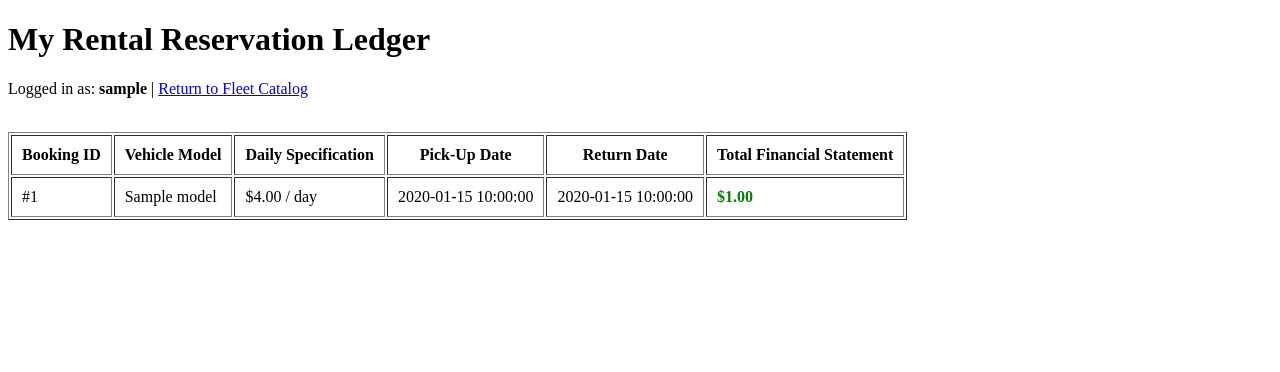
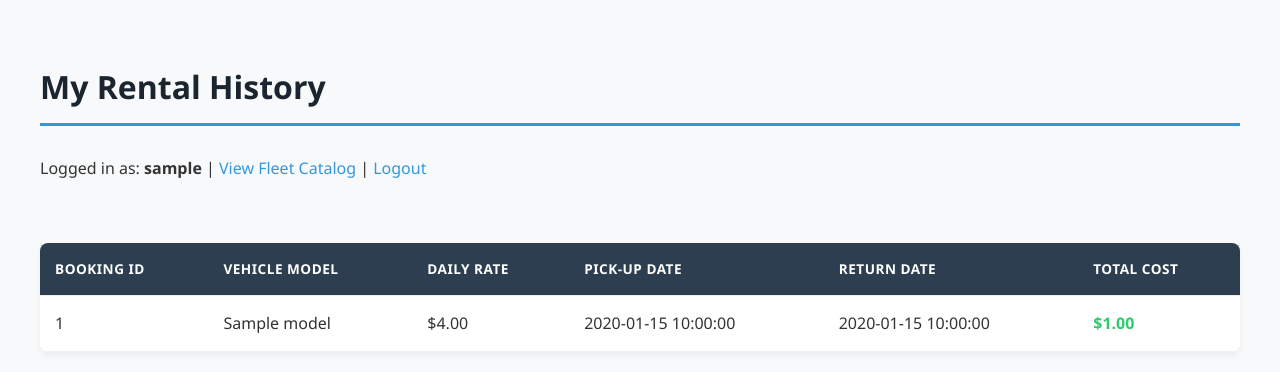
Before and after one commit to khalidbowlah-dev/fleetRentalManager, a Flask app: template templates/my_bookings.html in a window 1280 px wide. Shown: the top 372 px of the page. Run offline with Flask 3, Linux system fonts and the light colour scheme; the visitor is signed in with stand-in values (Sample User, id 1); the template is opened without the code that fills it: most values are stand-ins (such as "Sample title", 1, 10 or a date in 2020).

Commit message:
Style customer rental history ledger and implement Jinja logic to hide owner navigation from standard customers

```diff
--- a/templates/my_bookings.html
+++ b/templates/my_bookings.html
@@ -2,35 +2,43 @@
 <html>
 <head>
     <title>Fleet Manager - My Bookings</title>
+    <link rel="stylesheet" href="{{ url_for('static', filename='style.css') }}">
 </head>
 <body>
-<h1>My Rental Reservation Ledger</h1>
-<p>Logged in as: <strong>{{ session.username }}</strong> | <a href="/">Return to Fleet Catalog</a></p>
+<h1>My Rental History</h1>
+
+<p>Logged in as: <strong>{{ session.username }}</strong>
+
+    {% if is_owner %}
+    | <a href="/dashboard">Return to Dashboard</a>
+    {% endif %}
+
+    | <a href="/catalog">View Fleet Catalog</a> | <a href="/logout">Logout</a></p>
 
 <br>
 
-<table border="1" cellpadding="10">
+<table>
     <tr>
         <th>Booking ID</th>
         <th>Vehicle Model</th>
-        <th>Daily Specification</th>
+        <th>Daily Rate</th>
         <th>Pick-Up Date</th>
         <th>Return Date</th>
-        <th>Total Financial Statement</th>
+        <th>Total Cost</th>
     </tr>
 
     {% for booking in bookings %}
     <tr>
-        <td>#{{ booking['id'] }}</td>
+        <td>{{ booking['id'] }}</td>
         <td>{{ booking['model'] }}</td>
-        <td>${{ "%.2f"|format(booking['daily_rate']) }} / day</td>
+        <td>${{ "%.2f"|format(booking['daily_rate']) }}</td>
         <td>{{ booking['start_date'] }}</td>
         <td>{{ booking['end_date'] }}</td>
-        <td style="color: green; font-weight: bold;">${{ "%.2f"|format(booking['total_cost']) }}</td>
+        <td style="color: #2ecc71; font-weight: bold;">${{ "%.2f"|format(booking['total_cost']) }}</td>
     </tr>
     {% else %}
     <tr>
-        <td colspan="6">You haven't processed any active fleet reservations yet.</td>
+        <td colspan="6" style="text-align: center;">You have not made any active fleet reservations yet. Go to the catalog to book a vehicle!</td>
     </tr>
     {% endfor %}
 </table>
```
